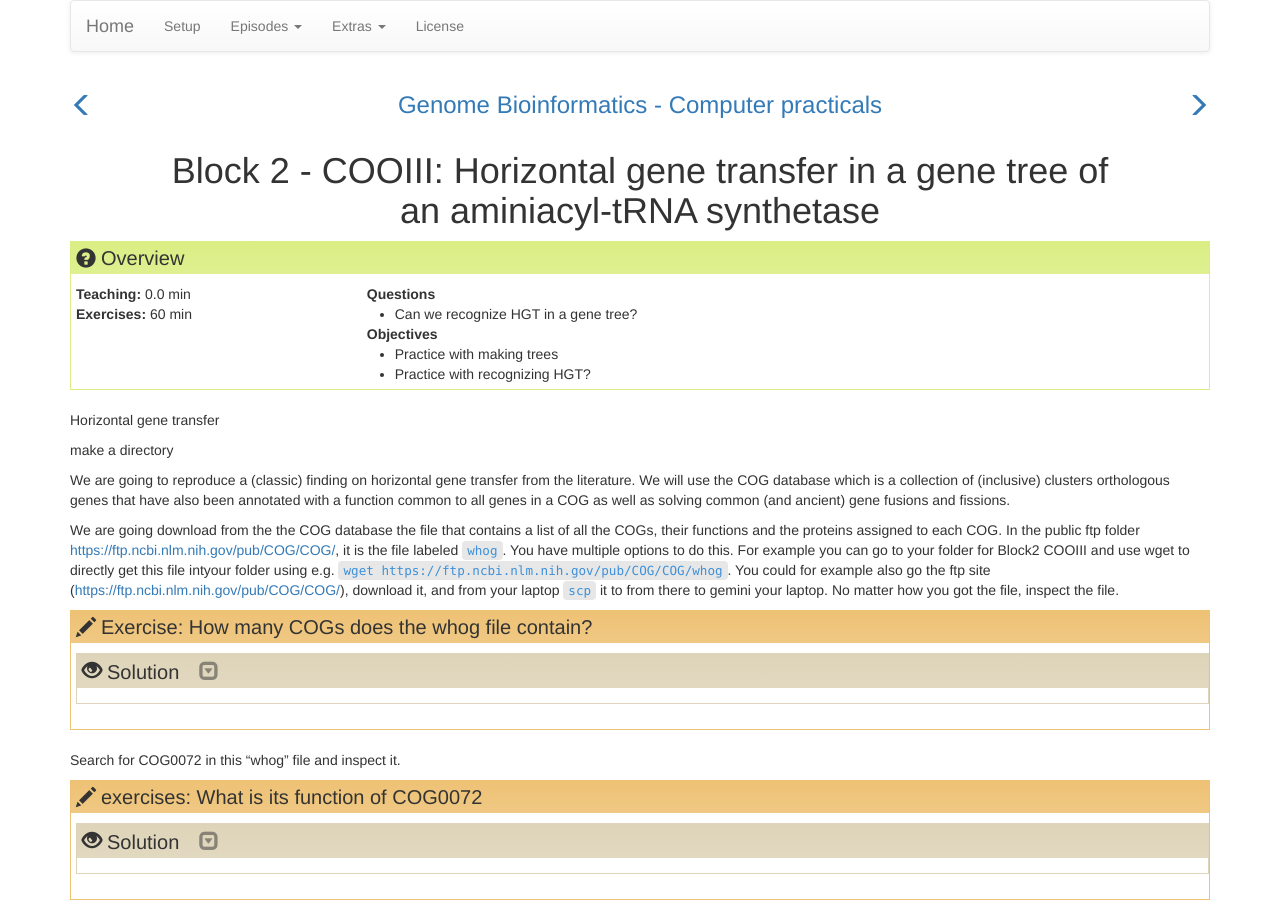
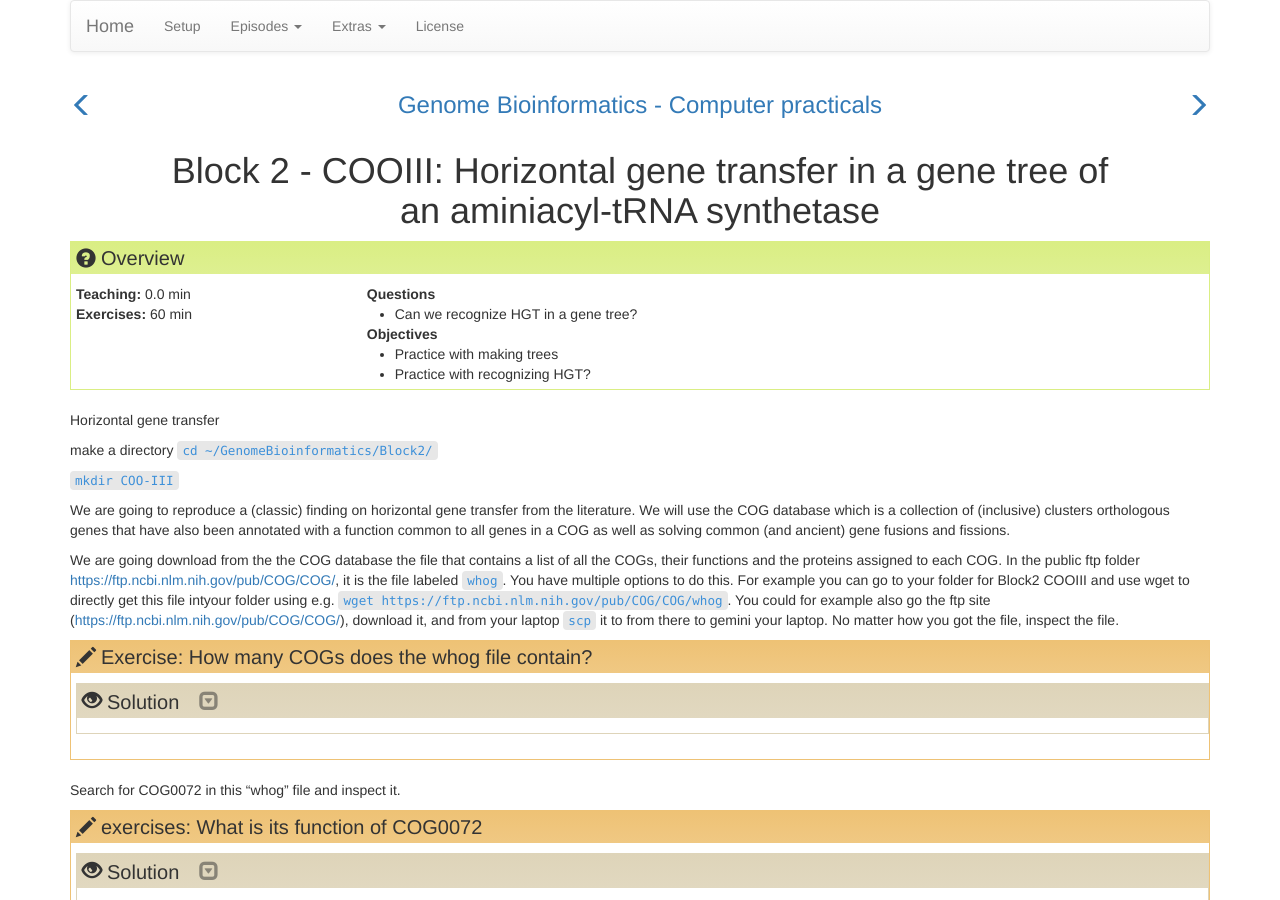
Before and after one commit to TeamMGE/GenomeBioinformaticsCourse, a Jekyll site: the page built from _episodes/60-COOIII.md, in a window 1280 px wide and 900 px high. Built offline with Jekyll 4.4.1, drawn with Linux system fonts in a browser that asks for light colours.

Commit message:
Update 60-COOIII.md

```diff
--- a/_episodes/60-COOIII.md
+++ b/_episodes/60-COOIII.md
@@ -19,6 +19,10 @@ Horizontal gene transfer
 
 
 make a directory
+`cd ~/GenomeBioinformatics/Block2/`
+
+`mkdir COO-III`
+
 
 We are going to reproduce a (classic) finding on horizontal gene transfer from the literature. We will use the COG database which is a collection of (inclusive) clusters orthologous genes that have also been annotated with a function common to all genes in a COG as well as solving common (and ancient) gene fusions and fissions.
 
```
